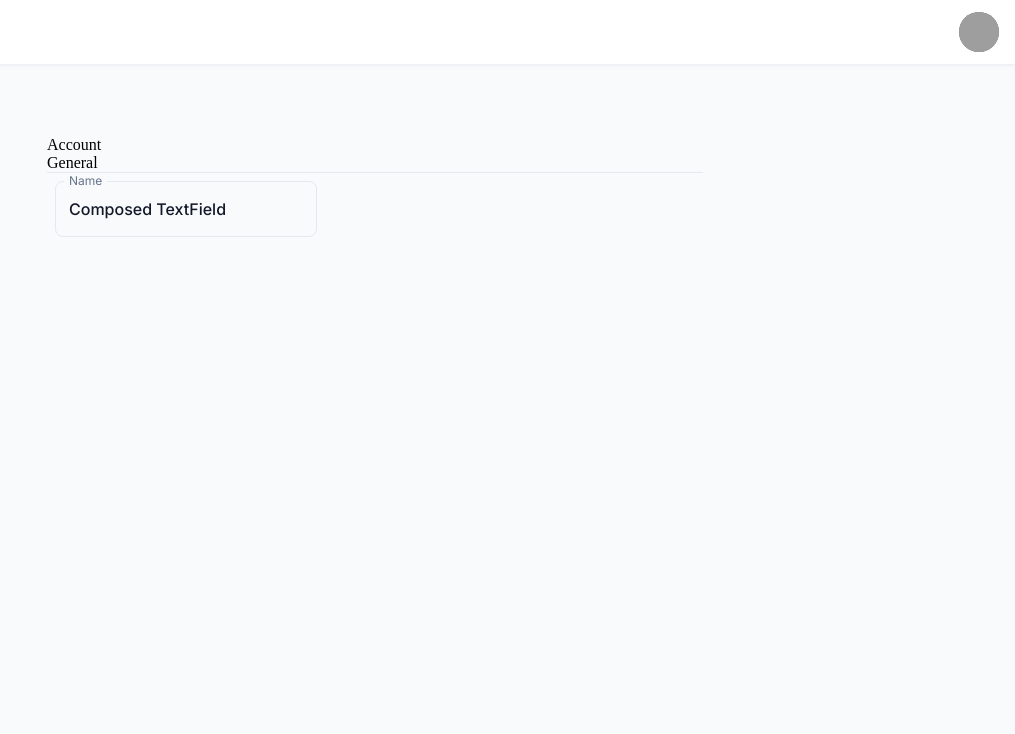
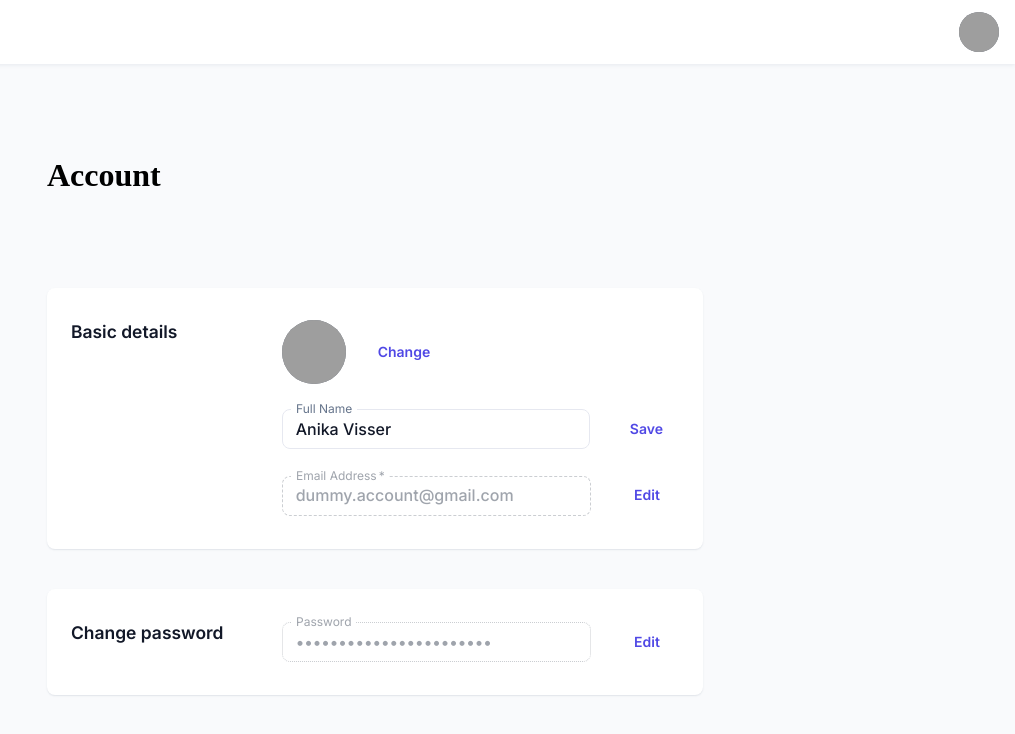
Before and after one commit to Qiming-Liu/ThinkMoreForum-Frontend, a Next.js app: page /personal-setting in a window 1280 px wide. Shown: the top 734 px of the page, without its empty margins (265-1280 px from the left). Built offline with nearby package versions, Linux system fonts and the light colour scheme; grey boxes are pictures that could not be loaded.

Commit message:
finish front end funciton

```diff
--- /dev/null
+++ b/components/PersonalSetting/components/PersonalSettingContent/PersonalSettingContent.js
@@ -0,0 +1,10 @@
+import * as React from 'react';
+import Form from './components/Form';
+const PersonalSettingContent = (props) => {
+  return (
+    <Form></Form>
+  )
+}
+
+
+export default PersonalSettingContent;
--- /dev/null
+++ b/components/PersonalSetting/components/PersonalSettingContent/components/Form/Form.js
@@ -0,0 +1,147 @@
+import * as React from 'react';
+import { useState } from 'react';
+import {
+  Avatar,
+  Box,
+  Button,
+  Card,
+  CardContent,
+  Grid,
+  TextField,
+  Typography,
+} from '@mui/material';
+import { grid } from '@mui/system';
+// import { UserCircle as UserCircleIcon } from '../../../icons/user-circle';
+
+const Form = (props) => {
+  // To get the user from the authContext, you can use
+  // `const { user } = useAuth();`
+  const user = {
+    avatar: '/static/mock-images/avatars/avatar-anika_visser.png',
+    name: 'Anika Visser',
+  };
+  const [isEditing, setIsEditing] = useState(false);
+
+  const handleEdit = () => {
+    setIsEditing(!isEditing);
+  };
+
+  return (
+    <Grid sx={{ mt: 4 }} {...props} container direction="column" spacing={5}>
+      <Grid item>
+        <Card item>
+          <CardContent>
+            <Grid container spacing={3}>
+              <Grid item md={4} xs={12}>
+                <Typography variant="h6">Basic details</Typography>
+              </Grid>
+              <Grid item md={8} xs={12}>
+                <Box
+                  sx={{
+                    alignItems: 'center',
+                    display: 'flex',
+                  }}
+                >
+                  <Avatar
+                    src={user.avatar}
+                    sx={{
+                      height: 64,
+                      mr: 2,
+                      width: 64,
+                    }}
+                  >
+                    <div>goodddd</div>
+                  </Avatar>
+                  <Button>Change</Button>
+                </Box>
+                <Box
+                  sx={{
+                    display: 'flex',
+                    mt: 3,
+                    alignItems: 'center',
+                  }}
+                >
+                  <TextField
+                    defaultValue={user.name}
+                    label="Full Name"
+                    size="small"
+                    sx={{
+                      flexGrow: 1,
+                      mr: 3,
+                    }}
+                  />
+                  <Button>Save</Button>
+                </Box>
+                <Box
+                  sx={{
+                    display: 'flex',
+                    mt: 3,
+                    alignItems: 'center',
+                  }}
+                >
+                  <TextField
+                    defaultValue="dummy.account@gmail.com"
+                    disabled
+                    label="Email Address"
+                    required
+                    size="small"
+                    sx={{
+                      flexGrow: 1,
+                      mr: 3,
+                      '& .MuiOutlinedInput-notchedOutline': {
+                        borderStyle: 'dashed',
+                      },
+                    }}
+                  />
+                  <Button>Edit</Button>
+                </Box>
+              </Grid>
+            </Grid>
+          </CardContent>
+        </Card>
+      </Grid>
+
+      <Grid item>
+        <Card item>
+          <CardContent>
+            <Grid container spacing={3}>
+              <Grid item md={4} xs={12}>
+                <Typography variant="h6">Change password</Typography>
+              </Grid>
+              <Grid item md={8} sm={12} xs={12}>
+                <Box
+                  sx={{
+                    display: 'flex',
+                    alignItems: 'center',
+                  }}
+                >
+                  <TextField
+                    disabled={!isEditing}
+                    label="Password"
+                    type="password"
+                    defaultValue="Thebestpasswordever123#"
+                    size="small"
+                    sx={{
+                      flexGrow: 1,
+                      mr: 3,
+                      ...(!isEditing && {
+                        '& .MuiOutlinedInput-notchedOutline': {
+                          borderStyle: 'dotted',
+                        },
+                      }),
+                    }}
+                  />
+                  <Button onClick={handleEdit}>
+                    {isEditing ? 'Save' : 'Edit'}
+                  </Button>
+                </Box>
+              </Grid>
+            </Grid>
+          </CardContent>
+        </Card>
+      </Grid>
+    </Grid>
+  );
+};
+
+export default Form;
--- a/components/PersonalSetting/PersonalSettingContent/PersonalSettingContent.js
+++ b/components/PersonalSetting/components/PersonalSettingContent/components/Form/components/TextField/TextField.js
@@ -3,15 +3,20 @@ import Box from '@mui/material/Box';
 import FormControl from '@mui/material/FormControl';
 import InputLabel from '@mui/material/InputLabel';
 import OutlinedInput from '@mui/material/OutlinedInput';
+import { Grid } from '@mui/material';
 
-const PersonalSettingContent = () => {
+//解构赋值
+const TextField = ({title}) => {
   const [name, setName] = React.useState('Composed TextField');
 
   const handleChange = (event) => {
     setName(event.target.value);
   };
 
+
   return (
+
+
     <Box
       component="form"
       sx={{
@@ -22,7 +27,7 @@ const PersonalSettingContent = () => {
     >
 
       <FormControl>
-        <InputLabel htmlFor="component-outlined">Name</InputLabel>
+        <InputLabel htmlFor="component-outlined">{title}</InputLabel>
         <OutlinedInput
           id="component-outlined"
           value={name}
@@ -30,10 +35,7 @@ const PersonalSettingContent = () => {
           label="Name"
         />
       </FormControl>
-
-
-
     </Box>
   );
 }
-export default PersonalSettingContent;
+export default TextField;
--- /dev/null
+++ b/components/PersonalSetting/components/PersonalSettingContent/components/Form/components/TextField/index.js
@@ -0,0 +1 @@
+export {default} from './TextField';
--- /dev/null
+++ b/components/PersonalSetting/components/PersonalSettingContent/components/Form/index.js
@@ -0,0 +1 @@
+export {default} from './form';
--- a/components/PersonalSetting/PersonalSettingHead/PersonalSettingHead.js
+++ b/components/PersonalSetting/components/PersonalSettingHead/PersonalSettingHead.js
@@ -1,13 +1,15 @@
-import React from 'react';
+import React, { useReducer } from 'react';
+
 
 
 
 
 const PersonalSettingHead = () => {
 
+
   return (
     <div>
-      <div >Account</div>
+      <h1 >Account</h1>
     </div>
   )
 }
--- a/pages/personal-setting.js
+++ b/pages/personal-setting.js
@@ -1,14 +1,23 @@
 import React from 'react';
-import PersonalSettingHead from '../components/PersonalSetting/PersonalSettingHead'
-import PersonalSettingNavigation from '../components/PersonalSetting/PersonalSettingNavigation';
-import PersonalSettingContent from '../components/PersonalSetting/PersonalSettingContent';
+import PersonalSettingHead from '../components/PersonalSetting/components/PersonalSettingHead/PersonalSettingHead';
+import PersonalSettingNavigation from '../components/PersonalSetting/components/PersonalSettingNavigation';
+import PersonalSettingContent from '../components/PersonalSetting/components/PersonalSettingContent';
+
+
+import Grid from '@mui/material/Grid';
+
+
 
 const personalSetting = () => (
-  <div className="personal__setting__header">
-    <PersonalSettingHead></PersonalSettingHead>
-    <PersonalSettingNavigation></PersonalSettingNavigation>
-    <PersonalSettingContent></PersonalSettingContent>
-  </div>
+  <Grid container direction="column" >
+    <Grid item>
+      <PersonalSettingHead></PersonalSettingHead>
+    </Grid>
+    <Grid item>
+      <PersonalSettingContent></PersonalSettingContent>
+    </Grid>
+
+  </Grid>
 );
 
 export default personalSetting;
```
Also changed, not shown: components/PersonalSetting/components/PersonalSettingContent/index.js (renamed from components/PersonalSetting/PersonalSettingContent/index.js), components/PersonalSetting/components/PersonalSettingHead/index.js (renamed from components/PersonalSetting/PersonalSettingHead/index.js), components/PersonalSetting/components/PersonalSettingNavigation/PersonalSettingNavigation.js (renamed from components/PersonalSetting/PersonalSettingNavigation/PersonalSettingNavigation.js), components/PersonalSetting/components/PersonalSettingNavigation/index.js (renamed from components/PersonalSetting/PersonalSettingNavigation/index.js).
